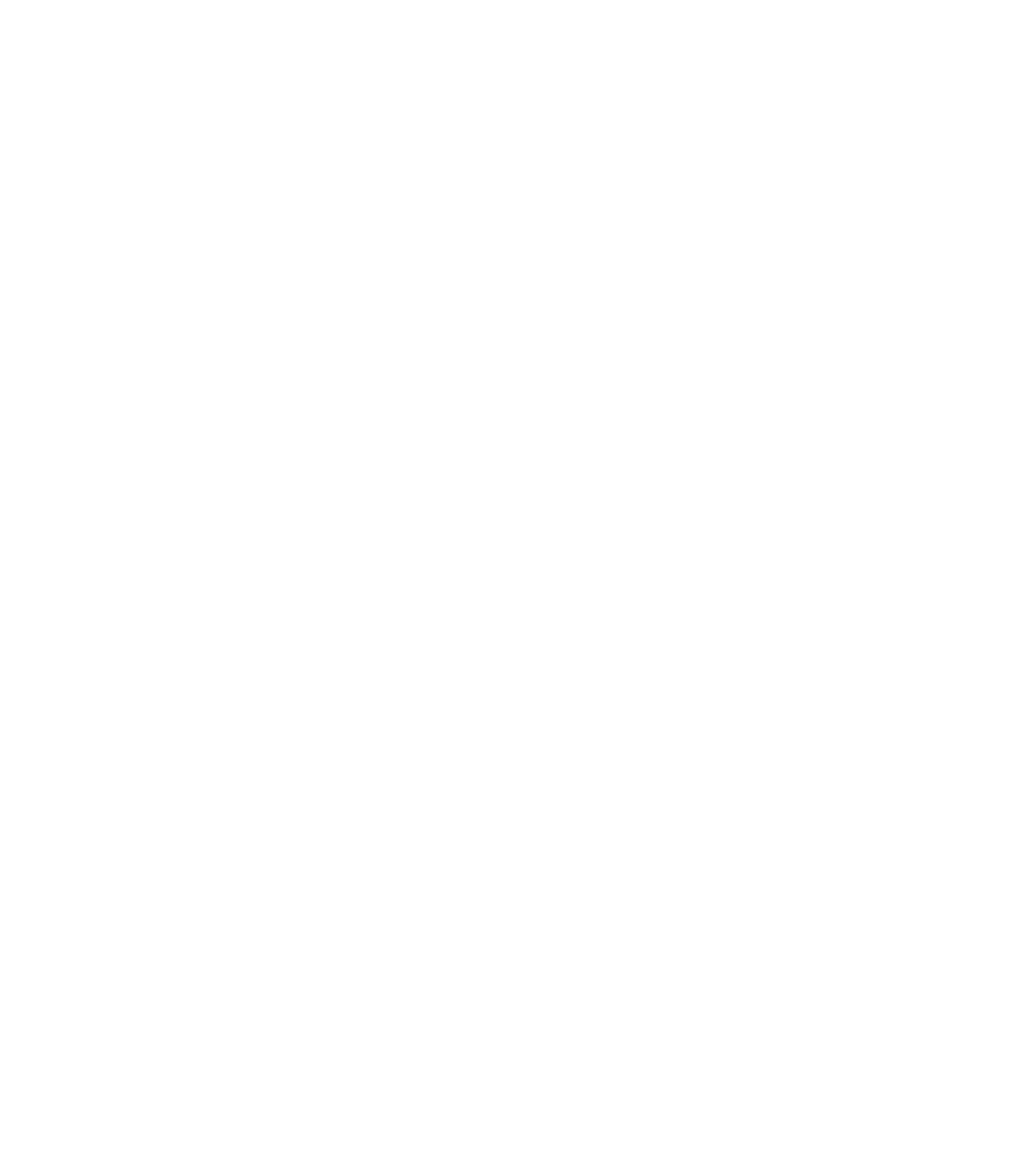
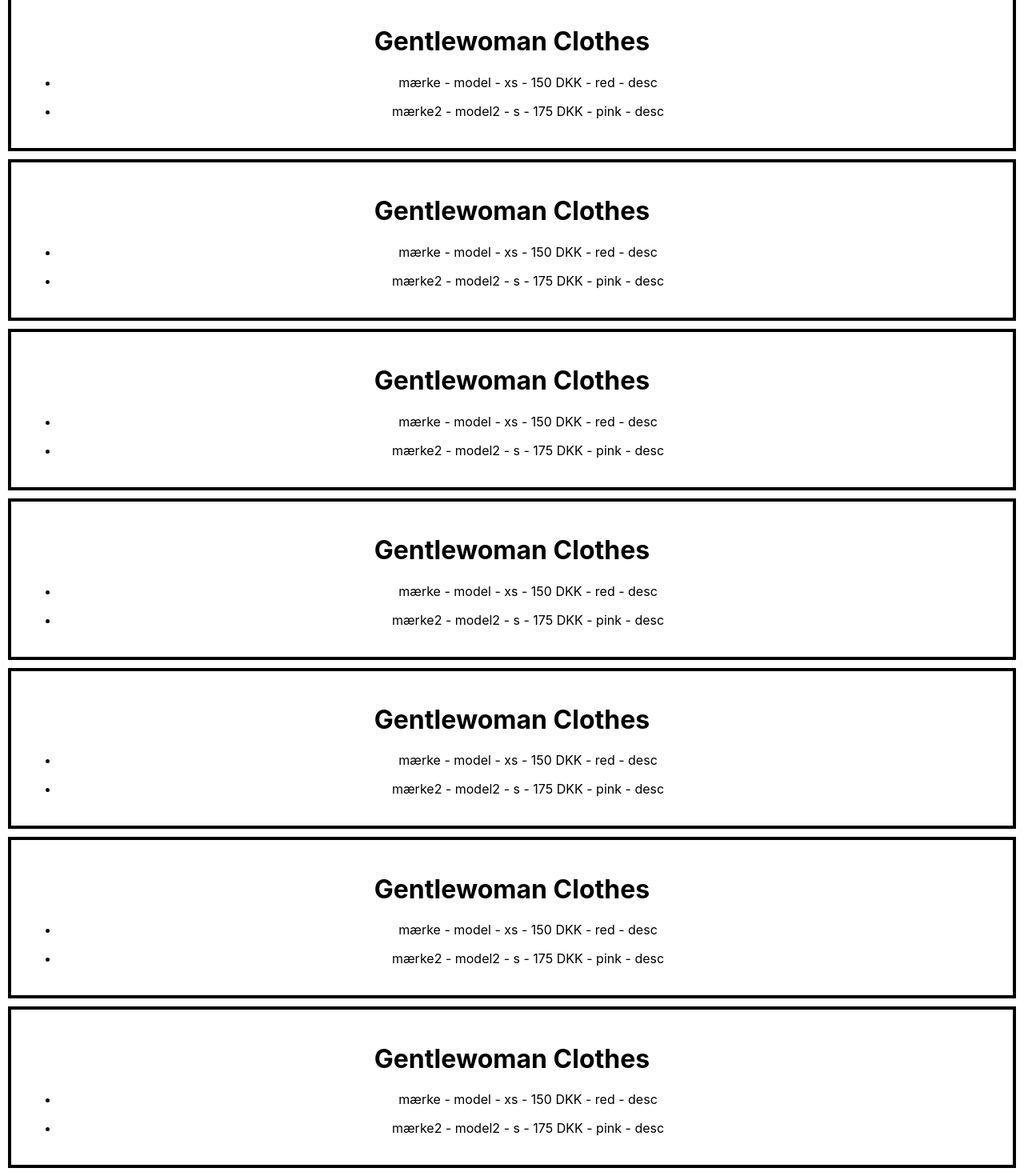
Before and after one commit to Mariawashere/Flow-2-, a React (Create React App) app in the folder toejbutik-app/: page / in a window 1280 px wide. Shown: the part 823-2293 px from the top of the page at 80% size. Before the commit the page ends 800 px from the top, so only its background shows below. Built offline with nearby package versions, Linux system fonts and the light colour scheme.

Commit message:
ændret tøjbutik - lavet tøjbutik componenter

```diff
--- a/toejbutik-app/src/App.js
+++ b/toejbutik-app/src/App.js
@@ -15,8 +15,19 @@
       <header className="App-header">
         {/* <img src={logo} className="App-logo" alt="logo" /> */}
 
-        <ItemList dataItems={items}/>
+
       </header>
+      <div className='ItemList'>
+          <div className='produkter'><ItemList dataItems={items}/></div>
+          <div className='bluser'><ItemList dataItems={items}/></div>
+          <div className='bukser'><ItemList dataItems={items}/></div>
+          <div className='T-shirts'><ItemList dataItems={items}/></div>
+          <div className='Hoodies'><ItemList dataItems={items}/></div>
+          <div className='Jakker'><ItemList dataItems={items}/></div>
+          <div className='tilbehør'><ItemList dataItems={items}/></div>
+
+      </div>
+
     </div>
   );
 }
```
